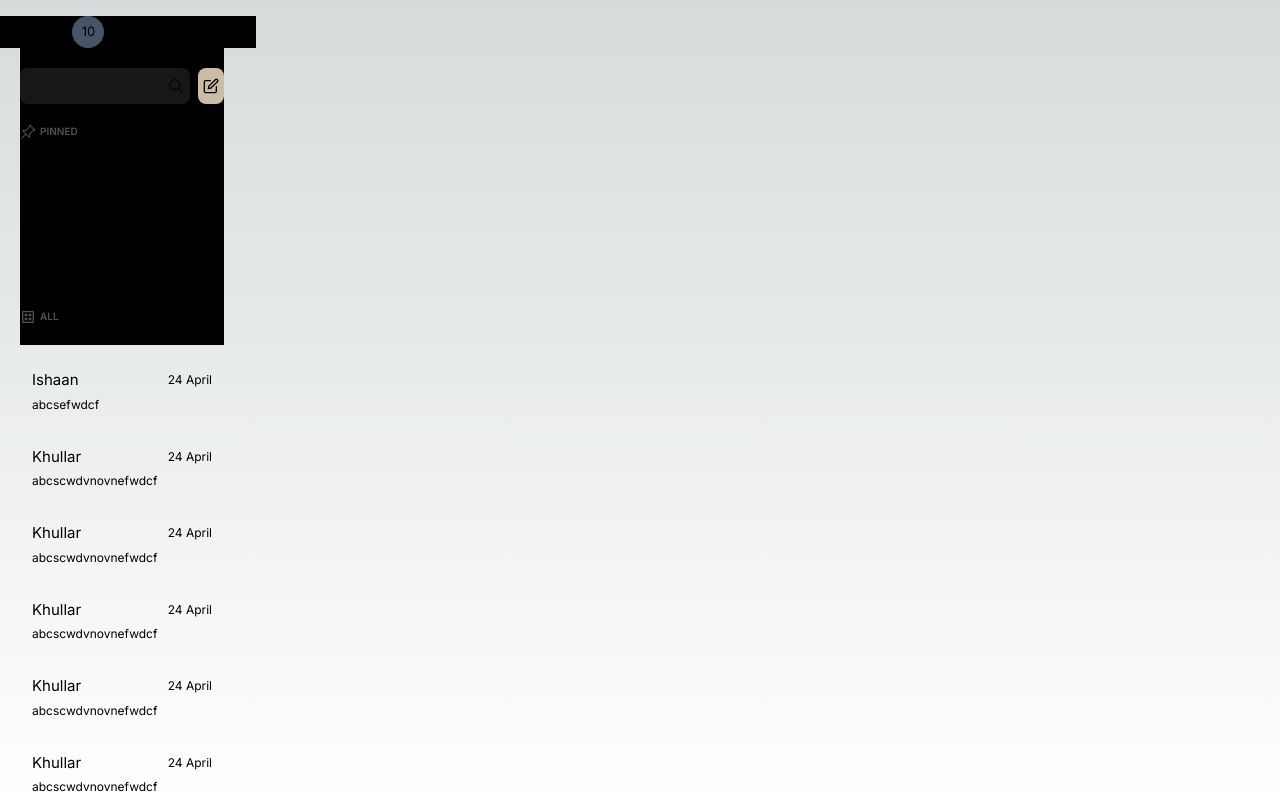
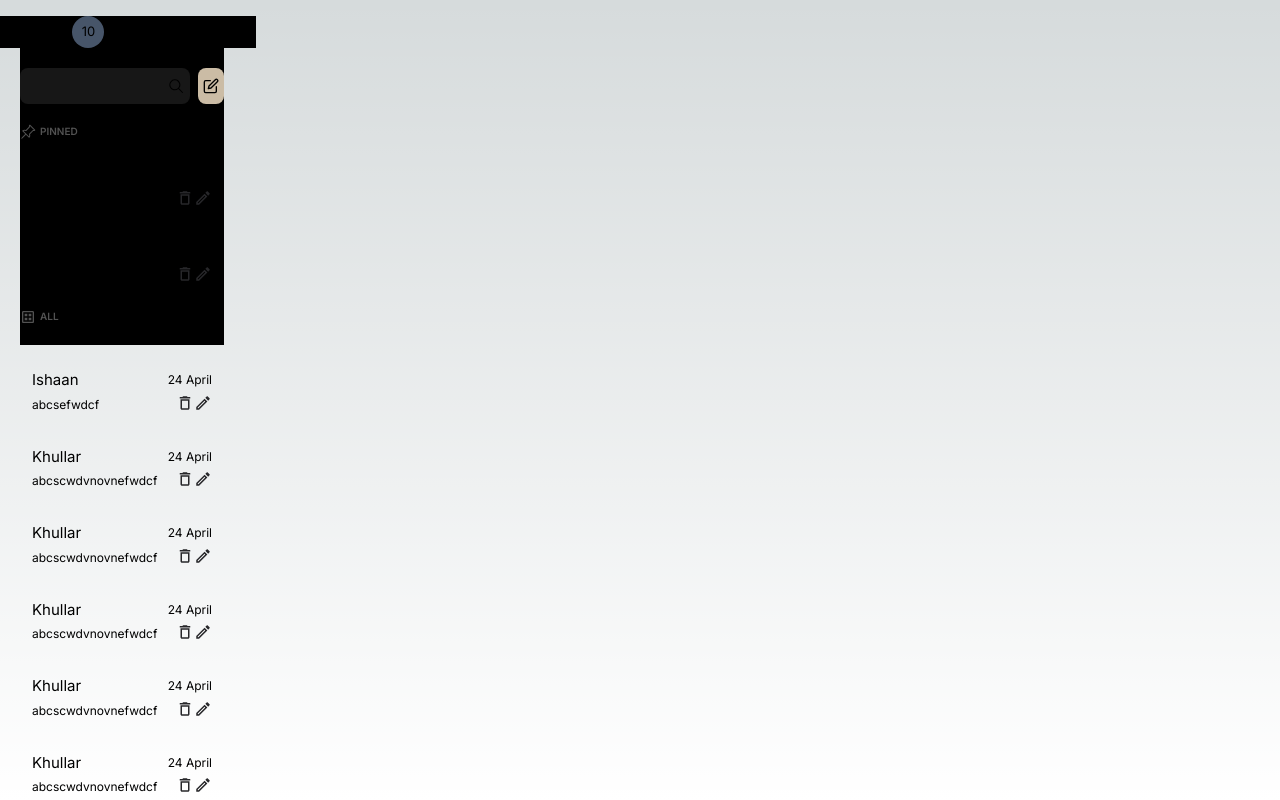
Before and after one commit to ishk9/getYourDiet, a Next.js app in the folder client/: page /Home in a window 1280 px wide. Built offline with nearby package versions, Linux system fonts and the light colour scheme.

Commit message:
Feature: Added buttons!

```diff
--- a/client/components/Chat.js
+++ b/client/components/Chat.js
@@ -1,4 +1,6 @@
 import React from 'react'
+import { MdOutlineDelete } from "react-icons/md";
+import { MdOutlineEdit } from "react-icons/md";
 
 function Chat({props}) {
     return (
@@ -10,8 +12,21 @@ function Chat({props}) {
                 <p className='text-[12px]'>{props.date}</p>
             </div>
 
-            {/* Description */}
-            <p className='text-[12px] mt-1'>{props.description}</p>
+            <div className='flex w-full justify-between items-center'>
+                {/* Description */}
+                <p className='text-[12px] mt-1'>{props.description}</p>
+
+                <div className='flex'>
+                    <button onClick={() => {}}>
+                        <MdOutlineDelete className='hover:text-white text-zinc-800' size={18} />
+                    </button>
+
+                    <button onClick={() => {}}>
+                        <MdOutlineEdit className='hover:text-white text-zinc-800' size={18} />
+                    </button>
+
+                </div>
+            </div>
         </button>
     )
 }
```
